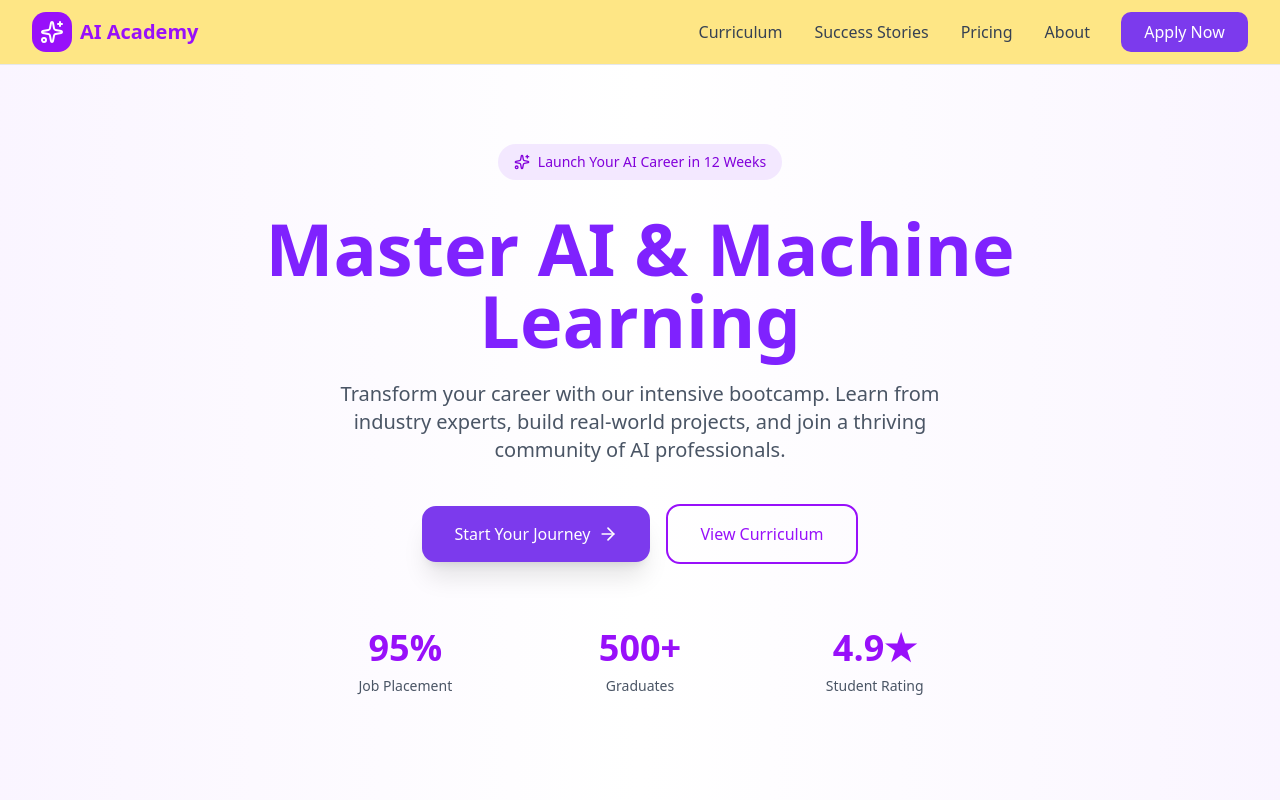
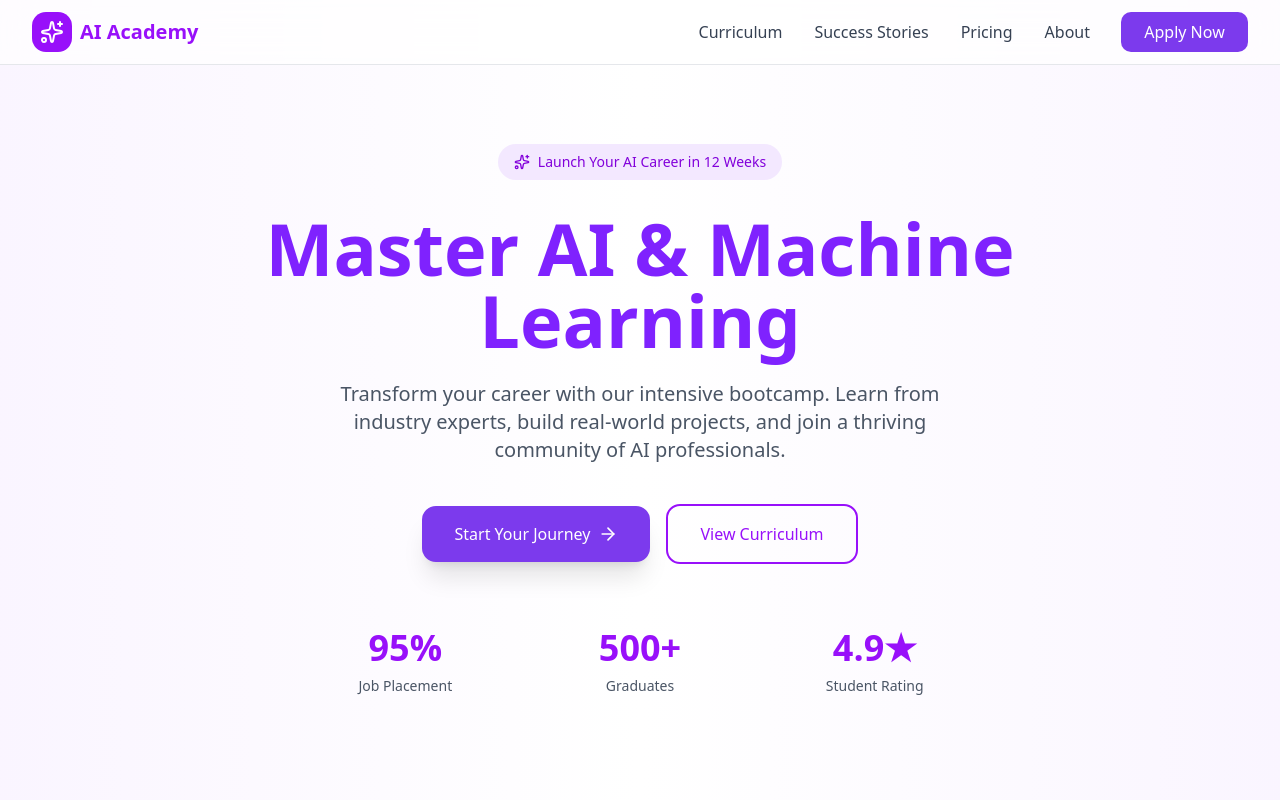
Before and after one commit to Bootcamp-JMC/Proyecto-1, a React (Vite) app: page / in a window 1280 px wide. Shown: the top 800 px of the page. Built offline with nearby package versions, Linux system fonts and the light colour scheme.

Commit message:
Minor fixes

```diff
--- a/src/components/layout/Header/index.tsx
+++ b/src/components/layout/Header/index.tsx
@@ -5,7 +5,7 @@ import { Logo } from "../../ui/Logo";
 export const Header = () => {
   return (
     <header>
-      <nav className="fixed top-0 right-0 left-0 h-16.25 border-b border-gray-200 bg-white/70 backdrop-blur-lg md:bg-red-200 lg:bg-amber-200">
+      <nav className="fixed top-0 right-0 left-0 h-16.25 border-b border-gray-200 bg-white/70 backdrop-blur-lg">
         <div className="mx-auto flex h-full items-center justify-between px-4 md:container md:px-2 lg:px-4">
           <div className="md:pl-4">
             <Logo variant="Purple" />
```
